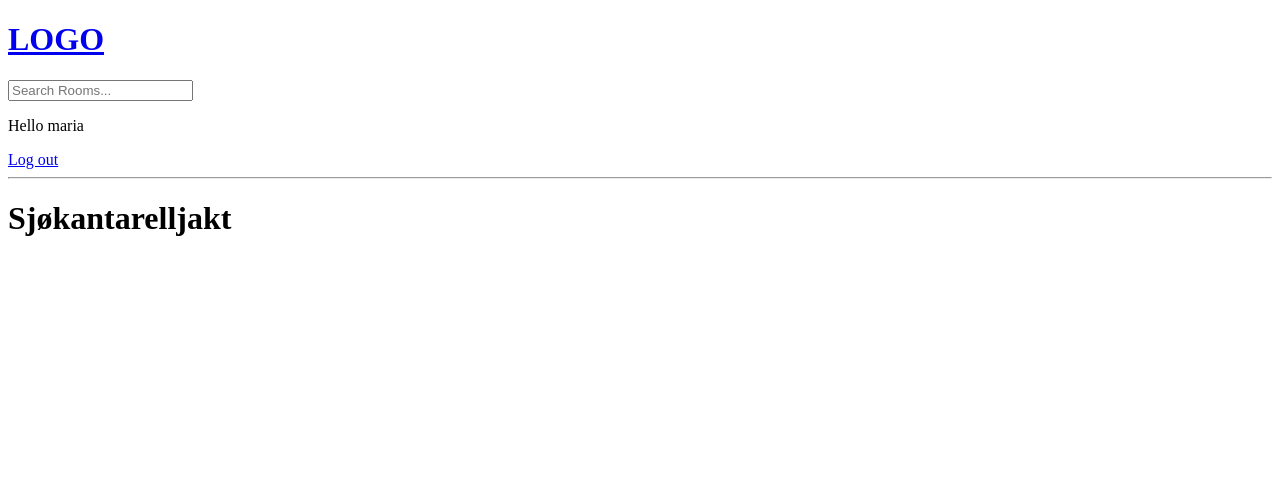
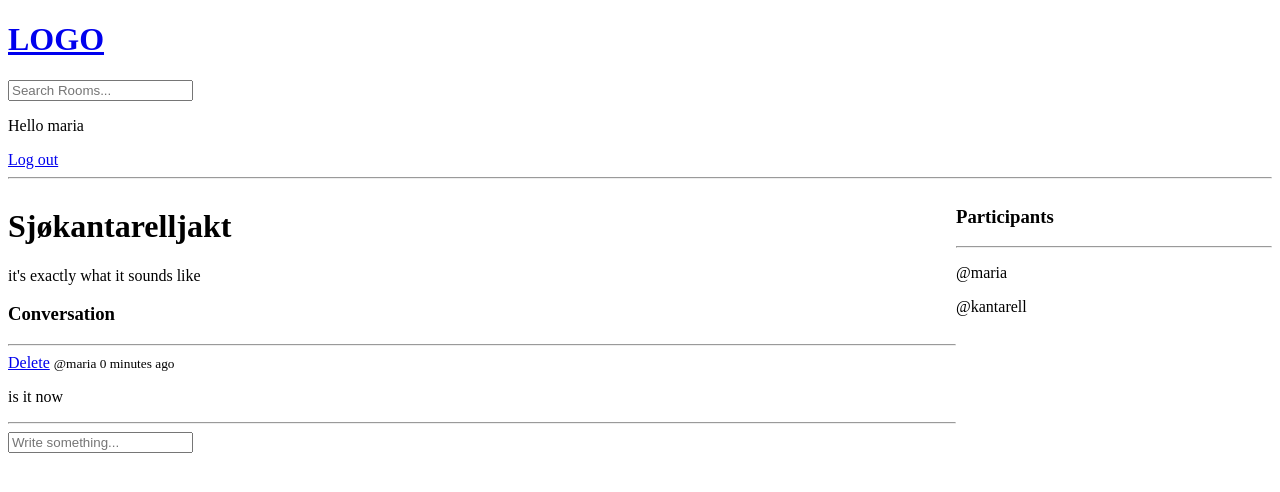
Before and after one commit to mariivaa/hobbymeets, a Django app: page /room/7 in a window 1280 px wide. Shown: the top 492 px of the page. Run offline with Django 4.2, Linux system fonts and the light colour scheme; a user stored in the database is signed in; data comes from the database, SQL or seed files in the repository; both versions use the stored data as it was after the commit.

Commit message:
add functionality to comment/delete comment + start on activity feed.

```diff
--- a/base/models.py
+++ b/base/models.py
@@ -18,7 +18,7 @@ class Room(models.Model):
     name = models.CharField(max_length=200)
     description = models.TextField(null=True, blank=True) # null=True doesn't actually do much as explained here: https://stackoverflow.com/questions/8609192/what-is-the-difference-between-null-true-and-blank-true-in-django
                                                         #blank=True -> you can leavve fields blank (not required to fill out)
-    #participants =
+    participants = models.ManyToManyField(User, related_name='participants', blank=True) #more about related_name on Notion/Stackoverflow. Blank=true means you can submit a form without filling everying out
     updated = models.DateTimeField(auto_now=True) #auto_now takes a snapshot everytime the instance is saved _ Eg. when the room was last updated
     created = models.DateTimeField(auto_now_add=True) #only takes a timestamp when the instance is created - Eg. when the room was created
 
--- a/base/templates/base/room.html
+++ b/base/templates/base/room.html
@@ -1,6 +1,61 @@
 {% extends 'main.html' %}
 
 {% block content %}
-<h1>{{room.name}}</h1>
 
+<style> /*CSS for page structure/distribution of containers*/
+    .room-container{
+        display: grid;
+        grid-template-columns: 3fr 1fr;
+    }
+
+</style>
+<div class="room-container">
+
+    <div> <!--wrapper around all the msgs and the form (Conversation)-->
+        <h1>{{room.name}}</h1>
+
+        <p>{{room.description}}</p>
+
+        <div class="comment-wrapper">
+            <h3>Conversation</h3>
+            <hr>
+
+            {% for message in room_messages%} <!--room_message var from room view-->
+                <div>
+                        {% if request.user == message.user %}
+                        <a href="{% url 'delete-message' message.id %}">Delete</a>
+                        {% endif %}
+                        <small>@{{message.user}}  {{message.created|timesince}} ago</small> <!--add author and timestamp to each message-->
+                        <p>{{message.body}}</p>
+                        <hr>
+                </div>
+            {% endfor %}
+
+        </div>
+
+
+        {% if request.user.is_authenticated %}
+        <div class="comment-form">
+            <form method="POST" action="">
+                {% csrf_token %}
+                <input type="text" name="body" placeholder="Write something..."/>
+            </form>
+        </div>
+        {% endif %}
+    </div>
+
+    <div> <!--Wrapper around Participants-->
+        <h3>Participants</h3>
+        <hr>
+
+        <!--add participant names under Participants header-->
+        {% for user in participants %}
+        <div>
+            <p>@{{user.username}}</p>
+        </div>
+        {% endfor %}
+    </div>
+
+
+</div>
 {% endblock %}
--- a/base/urls.py
+++ b/base/urls.py
@@ -19,4 +19,5 @@ urlpatterns = [
     path('create-room/', views.createRoom, name="create-room"),
     path('update-room/<str:pk>', views.updateRoom, name="update-room"),
     path('delete-room/<str:pk>', views.deleteRoom, name="delete-room"),
+    path('delete-message/<str:pk>', views.deleteMessage, name="delete-message"),
 ]
--- a/base/views.py
+++ b/base/views.py
@@ -6,7 +6,7 @@ from django.db.models import Q #lets you add AND/OR statements into the search c
 from django.contrib.auth.models import User
 from django.contrib.auth import authenticate, login, logout
 from django.contrib.auth.forms import UserCreationForm
-from .models import Room, Topic
+from .models import Room, Topic, Message
 from .forms import RoomForm
 '''
 REQUESTS explained: When a page is requested, Django creates an HttpRequest object that contains metadata about the request.
@@ -85,13 +85,27 @@ def home(request):
 
     topics = Topic.objects.all()
     room_count = rooms.count() #faster than len() method
+    room_messages = Message.objects.all()
 
-    context = {'rooms': rooms, 'topics': topics, 'room_count': room_count}
+    context = {'rooms': rooms, 'topics': topics, 'room_count': room_count,
+                'room_messages': room_messages}
     return render(request, 'base/home.html', context)
 
 def room(request, pk):
     room = Room.objects.get(id=pk) #the get function looks in the Room model(db) for an id that matches pk. Each model object in Django gets an id autmatically assigned.
-    context = {'room' : room}
+    room_messages = room.message_set.all().order_by('-created') #since Message model has Room as FK, you can access the Message objects from the related Room through message_set.
+    participants = room.participants.all() #can use participants.all() bc participants has been specified as a related_name in models.
+
+    #add functionality to post a message in a room:
+    if request.method == 'POST':
+        message = Message.objects.create(
+            user=request.user,
+            room=room,
+            body=request.POST.get('body')
+        )
+        room.participants.add(request.user) #adds participant to room when they post something (every single time...?)
+        return redirect('room', pk=room.id)
+    context = {'room' : room, 'room_messages': room_messages, 'participants': participants}
     return render(request, 'base/room.html', context)
 
 
@@ -107,7 +121,7 @@ def createRoom(request):
     return render(request, 'base/room_form.html', context)
 
 
-@login_required(login_url='login') #redirects unauthorized users to the login page
+@login_required(login_url='login') #checks if authorized and redirects unauthorized users to the login page
 def updateRoom(request, pk):
     room = Room.objects.get(id=pk)
     form = RoomForm(instance=room)
@@ -138,3 +152,16 @@ def deleteRoom(request, pk):
         room.delete()
         return redirect('home')
     return render(request, 'base/delete.html', {'obj' : room}) #'obj' refers to the 'obj in delete.html
+
+
+@login_required(login_url='login')
+def deleteMessage(request, pk):
+    message = Message.objects.get(id=pk)
+    #give feedback to unauthorized users:
+    if request.user != message.user:
+        return HttpResponse('Få dæ vækk ditt håratt spøkels, du får itj slætta dt hær!')
+
+    if request.method == 'POST':
+        message.delete()
+        return redirect('home')
+    return render(request, 'base/delete.html', {'obj' : message})
```
Also changed, not shown: base/templates/base/home.html (+11 -1 lines), base/migrations/0003_alter_room_options.py (added), base/migrations/0004_room_participants.py (added), db.sqlite3.
